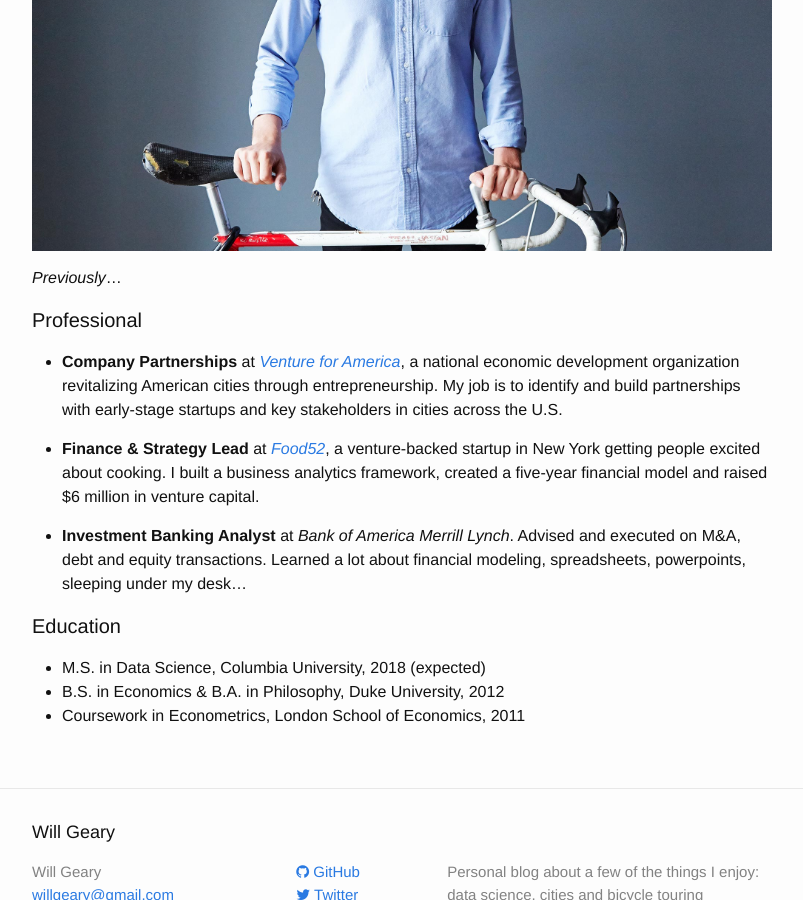
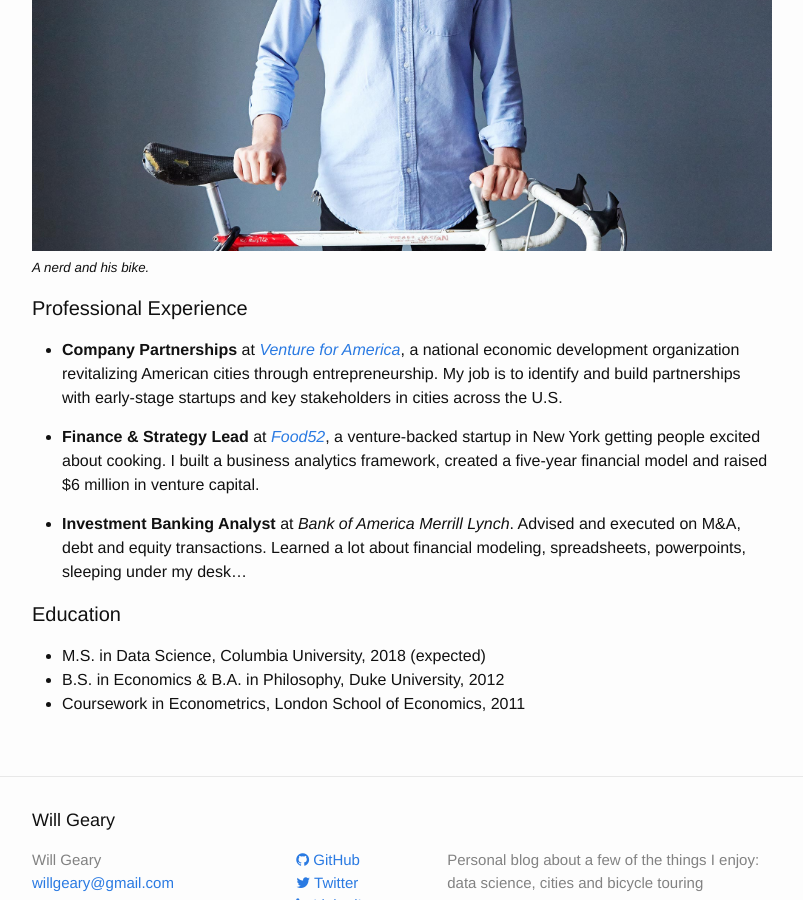
Before and after one commit to willgeary/willgeary.github.io, a Jekyll site: the page built from about.md, in a window 1280 px wide and 900 px high, scrolled down 595 px. Shown: the whole window, without its empty margins (238-1041 px from the left). Built offline with Jekyll 4.4.1, drawn with Linux system fonts in a browser that asks for light colours; nearby versions of some CDN libraries.

Commit message:
Save my work

```diff
--- a/about.md
+++ b/about.md
@@ -11,11 +11,11 @@ I've worked as an analyst at established companies and early-stage startups. Cur
 I ride my bicycle every day and dream about biking, hiking and camping my way around the world. I love cities and have a [street photography habit](https://www.instagram.com/willcgeary/).
 
 ![Me and my baby]({{ site.url }}/assets/bike_will.jpg)
+<sub>*A nerd and his bike.*</sub>
 
 
-*Previously*...
 
-#### Professional
+#### Professional Experience
 * **Company Partnerships** at [*Venture for America*](http://ventureforamerica.org/), a national economic development organization revitalizing American cities through entrepreneurship. My job is to identify and build partnerships with early-stage startups and key stakeholders in cities across the U.S.
 
 * **Finance & Strategy Lead** at [*Food52*](http://food52.com/), a venture-backed startup in New York getting people excited about cooking. I built a business analytics framework, created a five-year financial model and raised $6 million in venture capital.
```
